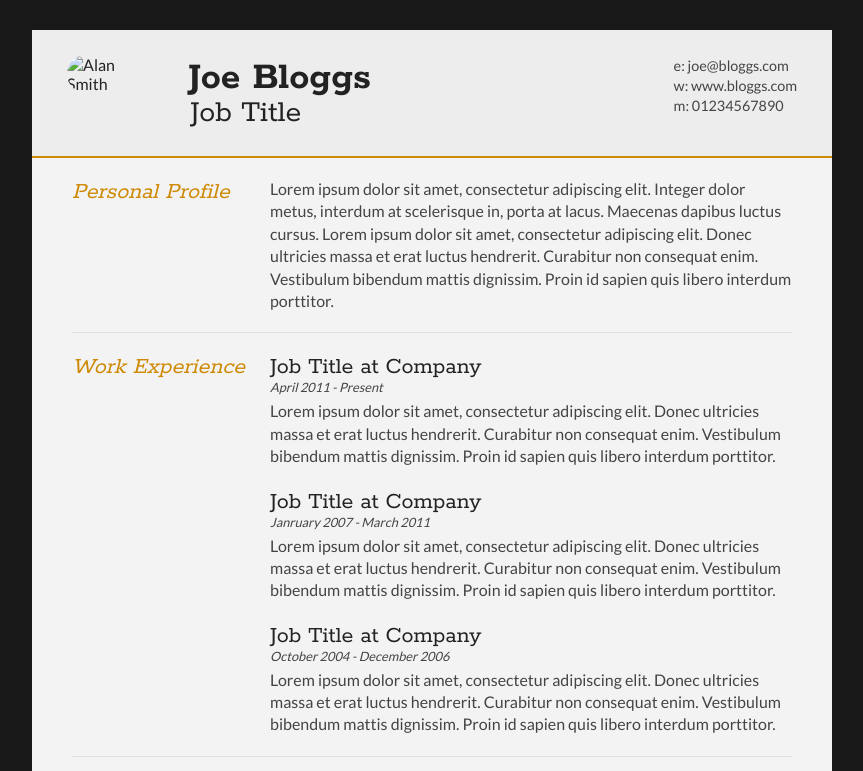
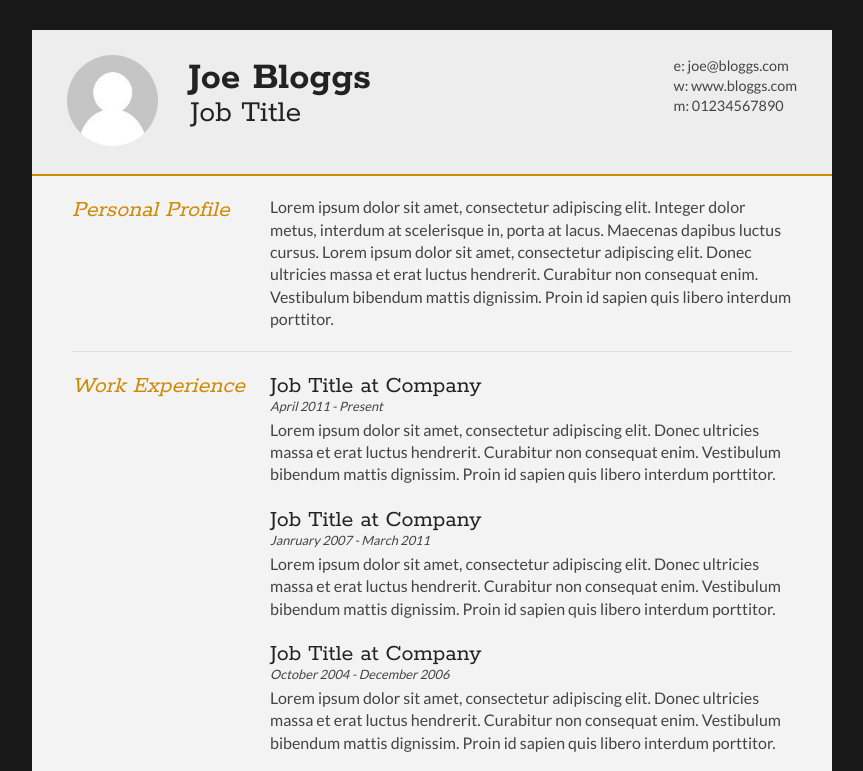
Before and after one commit to hieudvs/hieudvs.github.io, a plain HTML site: page index.html in a window 1280 px wide. Shown: the top 771 px of the page, without its empty margins (208-1071 px from the left). Drawn offline with Linux system fonts and the light colour scheme.

Commit message:
update cv 3

```diff
--- a/index.html
+++ b/index.html
@@ -16,7 +16,7 @@
     <div id="cv" class="instaFade">
         <div class="mainDetails">
             <div id="headshot" class="quickFade">
-                <img src="headshot.jpg" alt="Alan Smith" />
+                <img src="images/headshot.jpg" alt="Alan Smith" />
             </div>
 
             <div id="name">
@@ -122,8 +122,6 @@
         </div>
     </div>
 
-
-
 <!-- ---------------------------------------------------------------------------------------------- -->
        <!-- jQuery 3.3.1-->
        <script type="text/javascript" src="vendor/jquery.js"></script>
```
